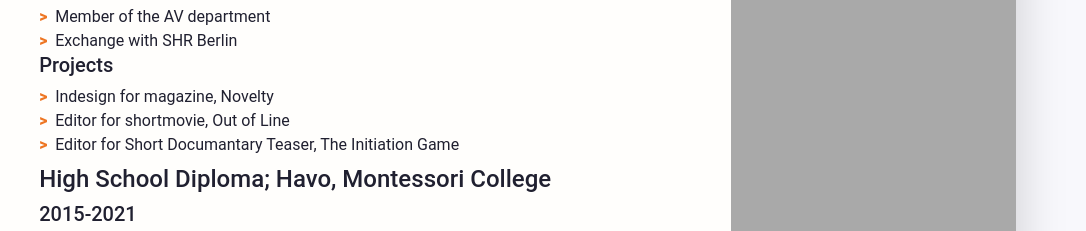
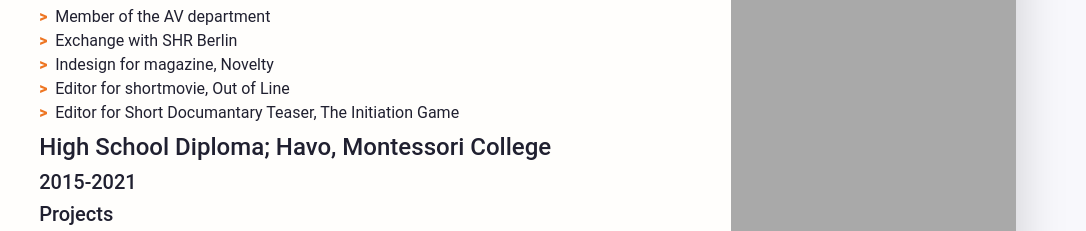
Before and after one commit to HinteWibbens/my-CV, a plain HTML site: page index.html in a window 1280 px wide. Shown: the part 550-781 px from the top of the page, 194-1280 px from the left. Drawn offline with nearby package versions, Linux system fonts and the light colour scheme.

Commit message:
LAST changes
LAST

```diff
--- a/index.html
+++ b/index.html
@@ -131,7 +131,6 @@
                   <ul class="biography-details list-unstyled">
                     <li>Member of the AV department </li>
                     <li>Exchange with SHR Berlin </li>
-					  <h5>Projects</h5>
 					  <li>Indesign for magazine, Novelty </li>
                     <li>Editor for shortmovie, Out of Line</li>
 					  <li>Editor for Short Documantary Teaser, The Initiation Game </li>
```
